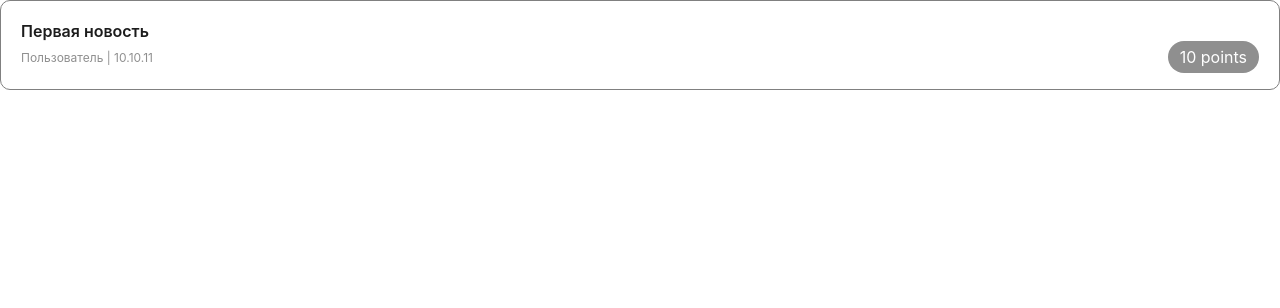
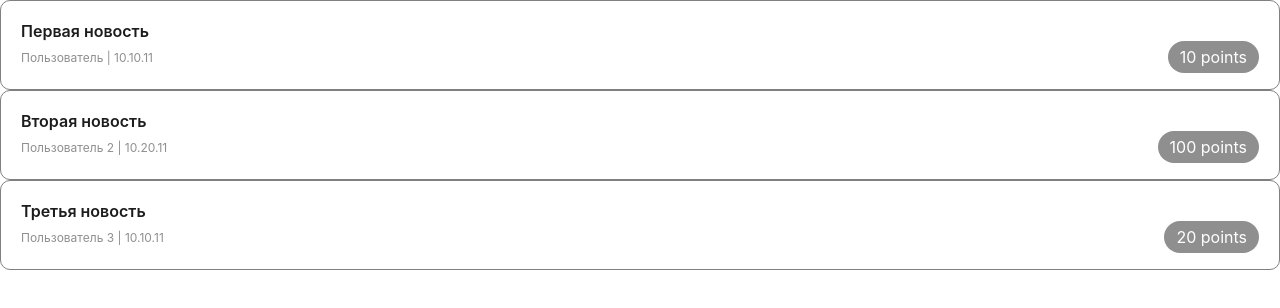
Before and after one commit to Tigricina/hacker-news, a React (Create React App) app in the folder hacker-news/: page / in a window 1280 px wide. Shown: the top 308 px of the page. Built offline with nearby package versions, Linux system fonts and the light colour scheme.

Commit message:
get parameters to component

```diff
--- a/hacker-news/src/index.js
+++ b/hacker-news/src/index.js
@@ -6,16 +6,31 @@ import {NewsItem} from "./NewsItem/NewsItem";
 const root = ReactDOM.createRoot(document.getElementById('root'));
 
 root.render(
-
+  <>
     <NewsItem
       title='Первая новость'
       url='www.example.com'
       username='Пользователь'
       date='10.10.11'
       score={10}
+    />
+    <NewsItem
+      title='Вторая новость'
+      url='www.example.com'
+      username='Пользователь 2'
+      date='10.20.11'
+      score={100}
+    />
+    <NewsItem
+      title='Третья новость'
+      url='www.example.com'
+      username='Пользователь 3'
+      date='10.10.11'
+      score={20}
+    />
+  </>
 
-    >text
-    </NewsItem>
+
 
 
 
```
